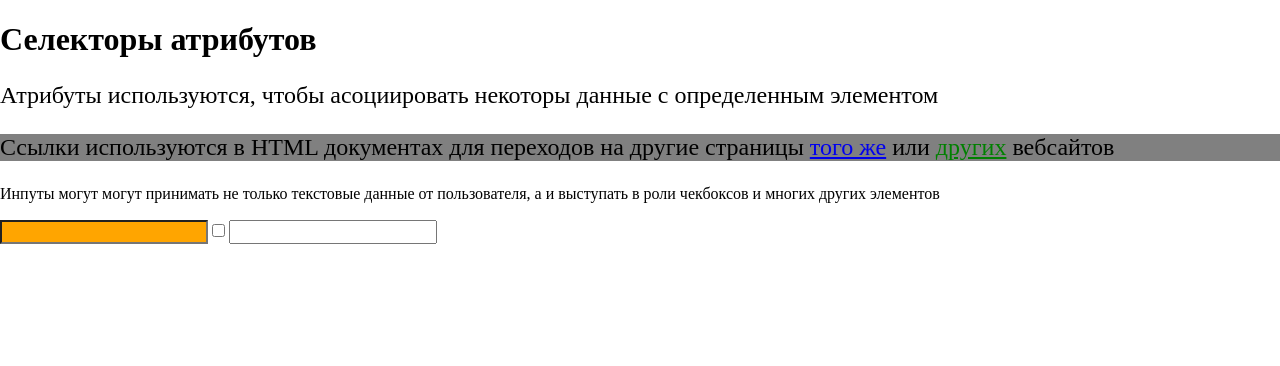
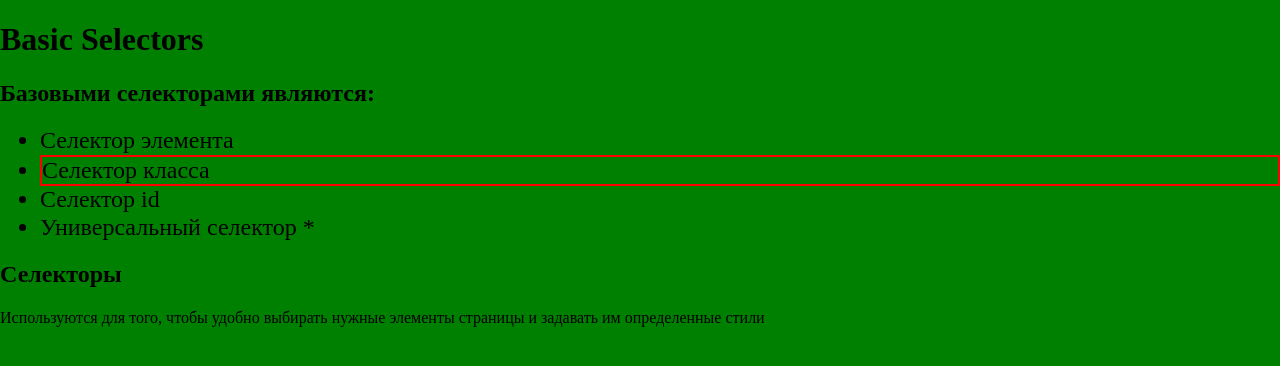
Before and after one commit to YuriiZazuliak/GromeCode, a plain HTML site: page lesson5/task1/index.html in a window 1280 px wide. Drawn offline with nearby package versions, Linux system fonts and the light colour scheme.

Commit message:
lesson-5_task-3

```diff
--- a/lesson5/task1/index.html
+++ b/lesson5/task1/index.html
@@ -3,35 +3,32 @@
 
 <head>
     <meta charset="UTF-8" />
-    <title>Селекторы атрибутов</title>
+    <title>Basic Selectors</title>
     <link rel="stylesheet" href="https://cdnjs.cloudflare.com/ajax/libs/normalize/8.0.1/normalize.min.css"
         integrity="sha256-l85OmPOjvil/SOvVt3HnSSjzF1TUMyT9eV0c2BzEGzU=" crossorigin="anonymous" />
     <link rel="stylesheet" href="style.css">
 </head>
 
 <body>
-    <header>
-        <h1>Селекторы атрибутов</h1>
-    </header>
-    <main>
-        <p data-description="attributes">
-            Атрибуты используются, чтобы асоциировать некоторы данные с определенным элементом
+    <h1 class="page-header">Basic Selectors</h1>
+
+    <article>
+        <h2 class="page-header">Базовыми селекторами являются:</h2>
+        <ul>
+            <li>Селектор элемента</li>
+            <li id="best">Селектор класса</li>
+            <li>Селектор id</li>
+            <li>Универсальный селектор *</li>
+        </ul>
+    </article>
+
+    <article>
+        <h2 class="page-header">Селекторы</h2>
+        <p>
+            Используются для того, чтобы удобно выбирать нужные элементы страницы и задавать им
+            определенные стили
         </p>
-        <p data-description="anchors">
-            Ссылки используются в HTML документах для переходов на другие страницы
-            <a href="#">того же</a> или
-            <a target="_blank" href="https://www.wikipedia.org/">других</a> вебсайтов
-        </p>
-        <div>
-            <p>
-                Инпуты могут могут принимать не только текстовые данные от пользователя, а и выступать в
-                роли чекбоксов и многих других элементов
-            </p>
-            <input type="text" />
-            <input type="checkbox" />
-            <input type="password" />
-        </div>
-    </main>
+    </article>
 </body>
 
 </html>
--- a/lesson5/task1/style.css
+++ b/lesson5/task1/style.css
@@ -1,12 +1,12 @@
-[data-description='anchors'] {
-    background-color: grey;
+* {
+    background-color: green;
 }
-[data-description] {
+li {
     font-size: 24px;
 }
-a[href][target] {
-    color: green;
-}
-input[type='text'] {
+.pfge-header {
     background-color: orange;
 }
+#best {
+    border: 2px solid red;
+}
```
Also changed, not shown: lesson5/task2/index.html (+21 -17 lines), lesson5/task2/style.css (+8 -9 lines), lesson5/task3/index.html (added, +33 -0 lines), lesson5/task3/style.css (added, +13 -0 lines).
